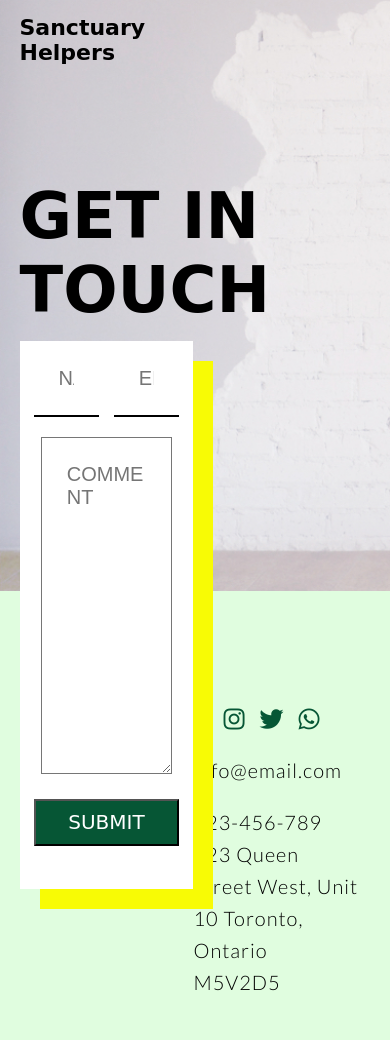
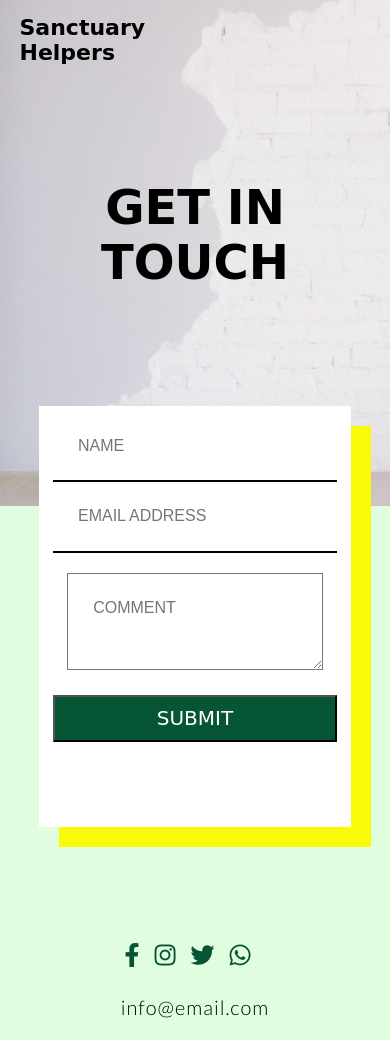
Before and after one commit to adeeldin72/adeel-din-project1, a plain HTML site: page contact.html in a window 390 px wide. Shown: the top 1040 px of the page. Drawn offline with Linux system fonts and the light colour scheme; a web font is replaced by a local one.

Commit message:
made contact page css responsive

```diff
--- a/styles/sass/style.scss
+++ b/styles/sass/style.scss
@@ -556,12 +556,14 @@ footer {
     justify-content: space-between;
 
     form {
-      width: 70%;
-      height: 65vh;
+      width: 60vw;
+      max-width: 1000px;
+      height: auto;
+      max-height: 700px;
       background-color: white;
       box-shadow: 20px 20px #f8fb05;
       position: relative;
-      top: -250px;
+      top: -200px;
       fieldset {
         display: flex;
         flex-direction: column;
@@ -585,7 +587,7 @@ footer {
         }
         textarea {
           background-color: transparent;
-          height: 40vh;
+          height: 25vw;
           padding: 25px;
         }
         textarea::placeholder {
@@ -604,8 +606,6 @@ footer {
       }
     }
     .contactBox {
-      width: 250px;
-      height: 35vh;
       //   background-color: red;
       div {
         width: 100%;
@@ -664,6 +664,11 @@ footer {
   .home header {
     height: 80vh;
     min-height: 900px;
+  }
+
+  .contactBox {
+    /* width: 250px; */
+    margin-left: 100px;
   }
 }
 // BLOG STARTS NOW
@@ -765,6 +770,68 @@ footer {
     /* font-size: 1.25rem; */
     font-size: 1rem;
   }
+  // rererererere
+
+  section.wrapper {
+    flex-direction: column;
+    align-items: center;
+  }
+
+  .contactBox {
+    width: 100%;
+    text-align: center;
+    margin: auto;
+  }
+
+  h2.wrapper {
+    text-align: center;
+  }
+
+  div.wrapper > nav:nth-child(2) > ul:nth-child(1) {
+    display: none;
+  }
+
+  .contact header {
+    /* height: 70vh; */
+    height: 60vh;
+    min-height: 400px;
+  }
+
+  .contact main section .contactBox div p {
+    /* width: 165px; */
+    width: 100%;
+  }
+
+  .contact main section .contactBox div ul {
+    justify-content: center;
+  }
+
+  .contact main section .contactBox div {
+    /* width: 100%; */
+    /* margin-top: 100px; */
+    width: 90%;
+    margin-top: 0px;
+    margin: auto;
+  }
+
+  .contact main section form {
+    /* width: 60vw; */
+    /* top: -200px; */
+    width: 80vw;
+    top: -100px;
+  }
+
+  .contact main section form fieldset div input::placeholder {
+    /* font-size: 1.25rem; */
+    font-size: 1rem;
+  }
+
+  .contact main section form fieldset textarea::placeholder {
+    /* font-size: 1.25rem; */
+    font-size: 1rem;
+  }
+
+  // ererererer
 }
 
 @media (max-width: 800px) {
@@ -1045,6 +1112,20 @@ footer {
     /* font-size: 1.25rem; */
     font-size: 1rem;
   }
+
+  #usrForm > fieldset:nth-child(1) > div:nth-child(1) {
+    flex-direction: column;
+  }
+
+  .contact main section form fieldset div input {
+    /* width: 45%; */
+    width: 100%;
+  }
+
+  .contact header h2 {
+    /* font-size: 4rem; */
+    font-size: 3rem;
+  }
 }
 @media (max-width: 590px) {
   .about3 .parent-grid-div {
```
Also changed, not shown: styles/style.css.
